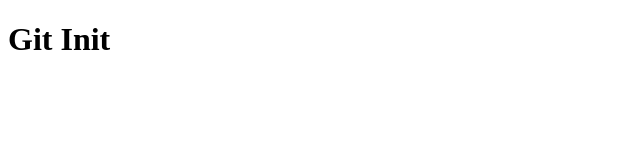
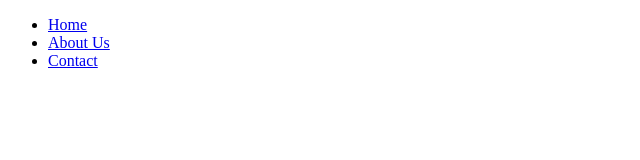
Before and after one commit to taspinara/git-init, a plain HTML site: page index.html in a window 1280 px wide. Shown: the whole page, without its empty margins (0-640 px from the left). Drawn offline with Linux system fonts and the light colour scheme.

Commit message:
added header

```diff
--- a/index.html
+++ b/index.html
@@ -6,6 +6,14 @@
     <title>Git Init</title>
 </head>
 <body>
-    <h1>Git Init</h1>
+    <header>
+        <nav>
+            <ul>
+                <li><a href="#">Home</a></li>
+                <li><a href="#">About Us</a></li>
+                <li><a href="#">Contact</a></li>
+            </ul>
+        </nav>
+    </header>
 </body>
 </html>
```
